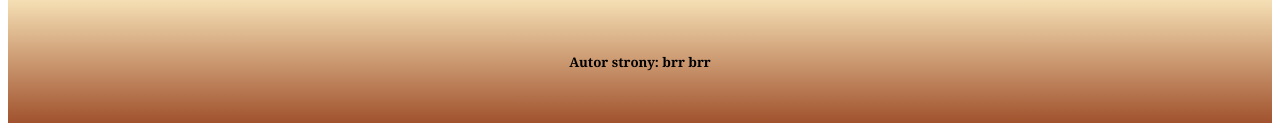
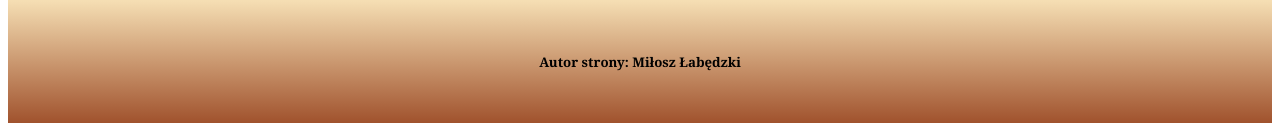
Before and after one commit to milosz-labedzki/INF03-Exam-Solutions, a PHP site: page / in a window 1280 px wide. Shown: the part 745-876 px from the top of the page. Run offline with PHP 8.4, Linux system fonts and the light colour scheme.

Commit message:
Update index.php

```diff
--- a/inf03_2025_01_02/index.php
+++ b/inf03_2025_01_02/index.php
@@ -31,7 +31,7 @@
 
 
     <footer>
-        <h5>Autor strony: brr brr</h5>
+        <h5>Autor strony: Miłosz Łabędzki</h5>
     </footer>
 </body>
 </html>
```
